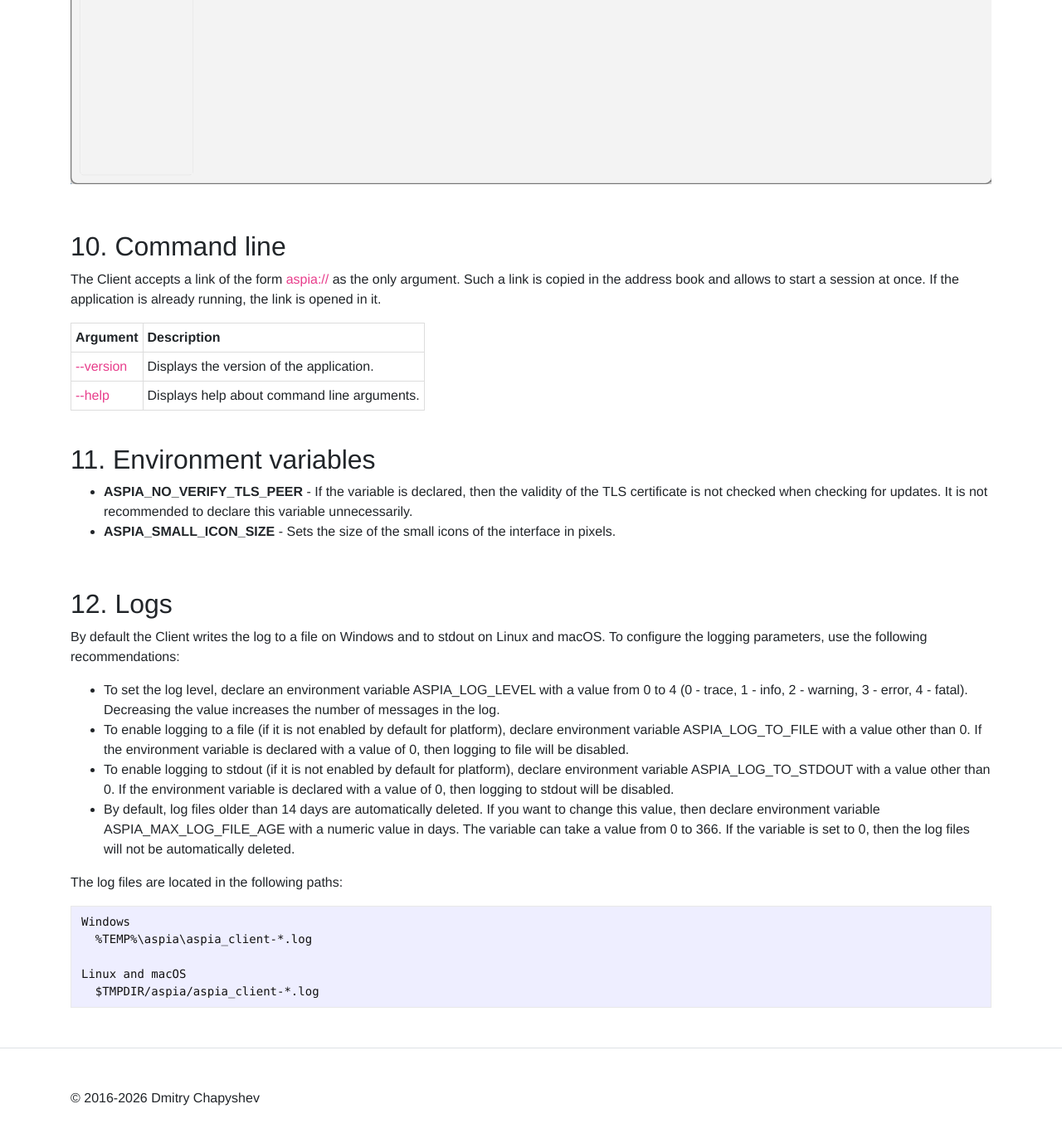
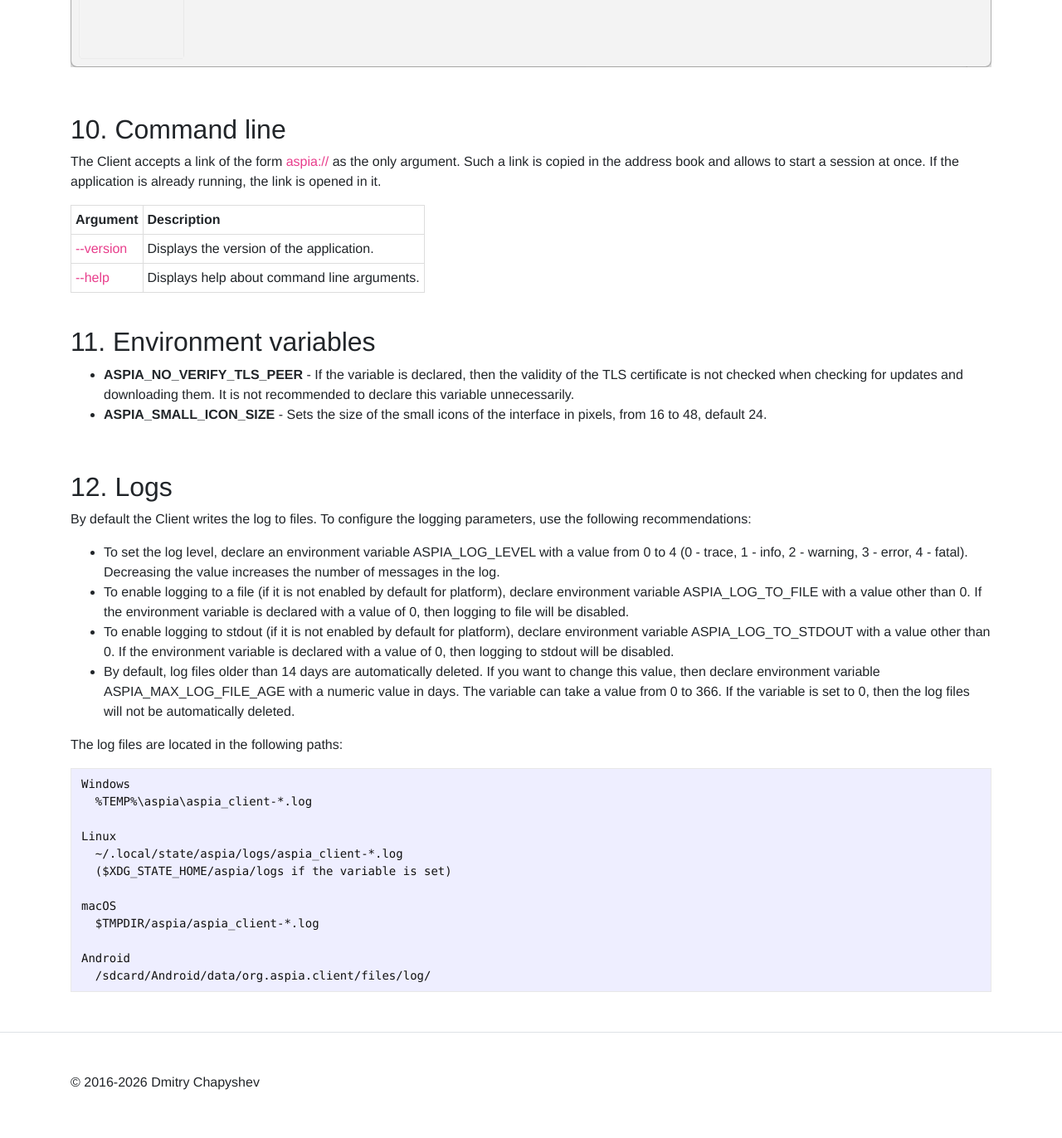
Before and after one commit to dchapyshev/dchapyshev.github.io, a Jekyll site: the page built from docs/client.md, in a window 1280 px wide and 1400 px high, scrolled down 22113 px. Shown: the top 1372 px of the window at 83% size. Built offline with Jekyll 4.4.1, drawn with Linux system fonts in a browser that asks for light colours.

Commit message:
Update docs.

````diff
--- a/docs/client.md
+++ b/docs/client.md
@@ -732,13 +732,14 @@ is opened in it.
 <br/>
 
 ## 11. Environment variables <a name="env-vars"></a>
-  - **ASPIA_NO_VERIFY_TLS_PEER** - If the variable is declared, then the validity of the TLS certificate is not checked when checking for updates. It is not recommended to declare this variable unnecessarily.
-  - **ASPIA_SMALL_ICON_SIZE** - Sets the size of the small icons of the interface in pixels.
+  - **ASPIA_NO_VERIFY_TLS_PEER** - If the variable is declared, then the validity of the TLS certificate is not checked when checking for updates and downloading them. It is not recommended to declare this variable unnecessarily.
+  - **ASPIA_SMALL_ICON_SIZE** - Sets the size of the small icons of the interface in pixels, from 16 to 48, default 24.
 
 <br/>
 
 ## 12. Logs <a name="logs"></a>
-By default the Client writes the log to a file on Windows and to stdout on Linux and macOS. To configure the logging parameters, use the following recommendations:
+By default the Client writes the log to files. To configure the logging parameters, use the
+following recommendations:
   - To set the log level, declare an environment variable ASPIA_LOG_LEVEL with a value from 0 to 4 (0 - trace, 1 - info, 2 - warning, 3 - error, 4 - fatal). Decreasing the value increases the number of messages in the log.
   - To enable logging to a file (if it is not enabled by default for platform), declare environment variable ASPIA_LOG_TO_FILE with a value other than 0. If the environment variable is declared with a value of 0, then logging to file will be disabled.
   - To enable logging to stdout (if it is not enabled by default for platform), declare environment variable ASPIA_LOG_TO_STDOUT with a value other than 0. If the environment variable is declared with a value of 0, then logging to stdout will be disabled.
@@ -750,6 +751,13 @@ The log files are located in the following paths:
 Windows
   %TEMP%\aspia\aspia_client-*.log
 
-Linux and macOS
+Linux
+  ~/.local/state/aspia/logs/aspia_client-*.log
+  ($XDG_STATE_HOME/aspia/logs if the variable is set)
+
+macOS
   $TMPDIR/aspia/aspia_client-*.log
+
+Android
+  /sdcard/Android/data/org.aspia.client/files/log/
 ```
````
Also changed, not shown: images/client-settings.png, images/client-system-info.png.
